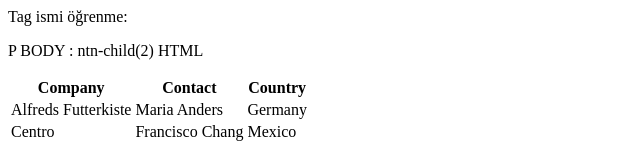
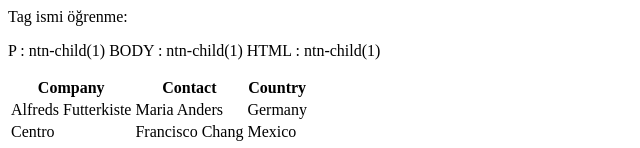
Before and after one commit to MusaAkyuz/HTML-CSS-JS, a plain HTML site: page Website-Exercises/Detecting Click Event/index3.html in a window 1280 px wide. Both pictures are taken after a click on the element "Tag ismi öğrenme:". Shown: the top 148 px of the page, without its empty margins (0-640 px from the left). Drawn offline with Linux system fonts and the light colour scheme.

Commit message:
reoptimizing javascript

```diff
--- a/Website-Exercises/Detecting Click Event/index3.js
+++ b/Website-Exercises/Detecting Click Event/index3.js
@@ -1,24 +1,62 @@
 let col1 = document.getElementById("column1");
-let msg = document.getElementById("msg")
+let msg = document.getElementById("msg");
 
 const buttons = document.getElementsByTagName("*");
 
 const buttonPressed = e => {
     clickedTarget = e.target;  // Get ID of Clicked Element
-    msg.textContent = ""
+    msg.textContent = "";
+
     while(clickedTarget.tagName !== "html")
     {
+        index = 0
+        var tagArray = []
         var parent = clickedTarget.parentNode;
-        var index = Array.prototype.indexOf.call(parent.children, clickedTarget)
-        if(index > 0)
+        var childNodes = parent.childNodes;
+        var count = childNodes.length;
+        var child_index = 0;
+        var i = 0;
+
+        for (i = 0; i < count; ++i) {
+            if(clickedTarget.tagName === childNodes[i].tagName) {
+                tagArray.push(childNodes[i]);
+                child_index++
+            }
+        }
+
+        for(i = 0; i < child_index; i++)
         {
-            msg.textContent += clickedTarget.tagName + " : ntn-child(" + (index+1) + ") "
-            clickedTarget = clickedTarget.parentElement
+            if(clickedTarget === tagArray[i])
+            {
+                index = i;
+                break;
+            }
+        }
+        //index = child_index;
+        /*
+        node = clickedTarget;
+        index = 0;
+        //var tagN = clickedTarget.tagName
+        while(node != clickedTarget.parentElement)
+        {
+            if(node.tagName == clickedTarget.tagName)
+            {
+                index++;
+            }
+            node = node.previousSibling;
+        }
+        */
+        //if(index > 0)
+        //{
+            msg.textContent += clickedTarget.tagName + " : ntn-child(" + (index+1) + ") ";
+            //msg.textContent = child_index
+            clickedTarget = clickedTarget.parentElement;
             if(clickedTarget.tagName === "html")
             {
                 break;
             }
-        }
+        //}
+        /*
         else
         {
             msg.textContent += clickedTarget.tagName + " "
@@ -28,6 +66,7 @@ const buttonPressed = e => {
                 break;
             }
         }
+        */
     }
 }
 
```
Also changed, not shown: Website-Exercises/Detecting Click Event/index3.html (+2 -0 lines).
